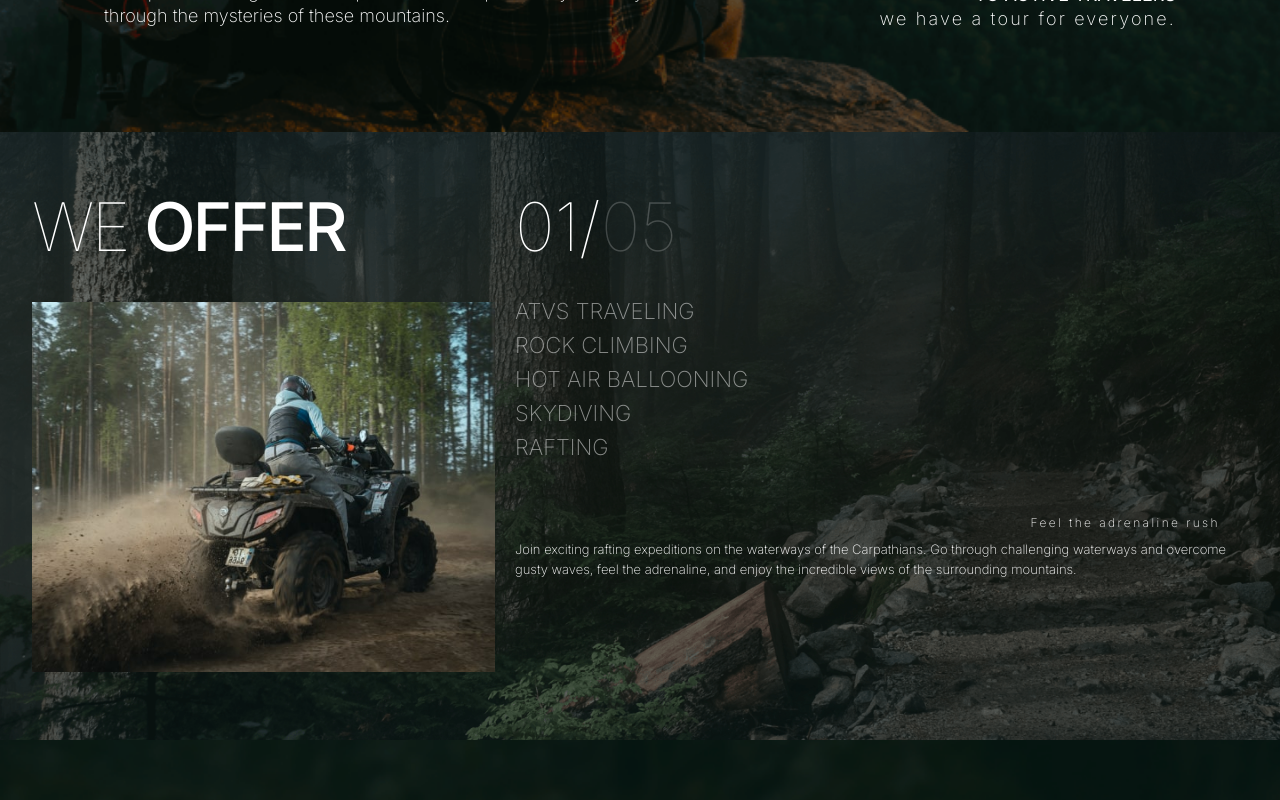
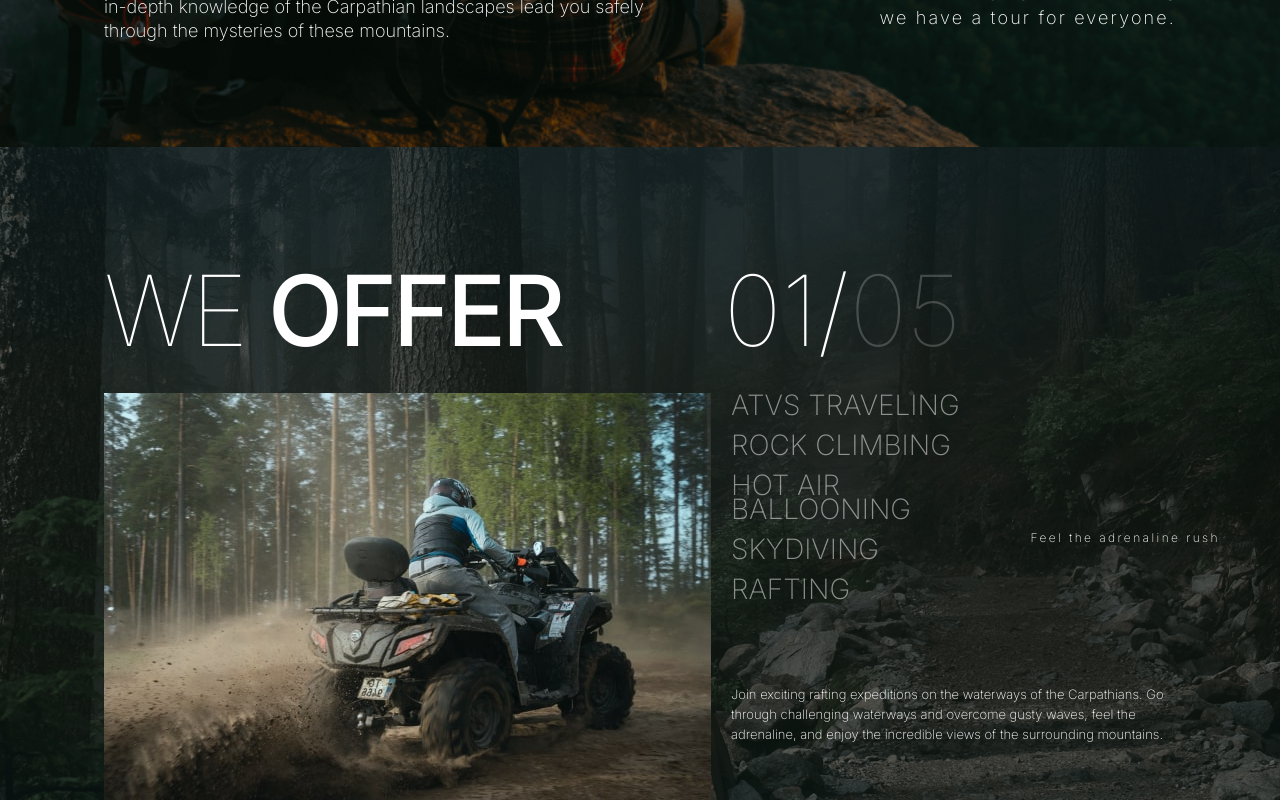
Before and after one commit to Olena-Rudnieva/next-js-carptravel, a Next.js app: page / in a window 1280 px wide. Shown: the part 1440-2240 px from the top of the page. Built offline with nearby package versions, Linux system fonts and the light colour scheme.

Commit message:
Fix styles

```diff
--- a/app/components/About.js
+++ b/app/components/About.js
@@ -2,7 +2,7 @@ export default function About() {
   return (
     <section
       id="About"
-      className="relative bg-aboutMobile bg-cover bg-right bg-middle md:bg-aboutTablet md:bg-center px-5 md:px-8 py-14 md:py-16 xl:p-[104px] text-white"
+      className="relative bg-aboutMobile bg-cover bg-right bg-middle md:bg-aboutTablet md:bg-center px-5 md:px-8 py-14 md:py-16 xl:px-[104px] xl:pt-[120px] xl:pb-[104px] text-white h-[873px] md:h-[697px] xl:h-[824px]"
     >
       <div className="md:flex md:gap-[76px] xl:gap-6">
         <h2 className="text-[40px] md:text-[67px] xl:text-[98px] font-thin leading-[56px] xl:leading-[77px] tracking-[-1.6px] md:tracking-[-2.68px] xl:tracking-[-3.92px] uppercase mb-2 md:mb-0">
--- a/app/components/Choose.js
+++ b/app/components/Choose.js
@@ -3,7 +3,7 @@ import ChooseUs from './ChooseUs';
 
 export default function Choose() {
   return (
-    <section>
+    <section className="md:h-[720px] xl:[818px]">
       <ChooseUs />
       <ChooseForm />
     </section>
--- a/app/components/ChooseForm.js
+++ b/app/components/ChooseForm.js
@@ -1,7 +1,7 @@
 export default function ChooseForm() {
   const wordWithApostrof = "Don't";
   return (
-    <div className="bg-chooseMobile bg-center bg-cover px-5 py-14 text-white">
+    <div className="bg-chooseMobile bg-center bg-cover px-5 py-14 text-white h-[826px] ">
       <div className="flex justify-end">
         <p className="text-sm font-extralight leading-5 w-[179px] mb-6">
           {wordWithApostrof} miss your opportunity! Fill out the form right now
--- a/app/components/ChooseUs.js
+++ b/app/components/ChooseUs.js
@@ -1,6 +1,6 @@
 export default function ChooseUs() {
   return (
-    <div className="bg-chooseMobile bg-center bg-cover px-5 py-14 text-white">
+    <div className="bg-chooseMobile bg-center bg-cover px-5 py-14 text-white h-[800px] ">
       <h2 className="text-[40px] font-thin leading-[56px] tracking-[-1.6px] uppercase mb-6">
         Choose <span className="font-medium">Us</span>
       </h2>
--- a/app/components/Contact.js
+++ b/app/components/Contact.js
@@ -4,7 +4,7 @@ export default function Contact() {
   return (
     <section
       id="Contacts"
-      className="px-5 py-14 bg-contact bg-center bg-cover text-white"
+      className="px-5 py-14 bg-contact bg-center bg-cover text-white h-[856px] md:h-[691px] xl:h-[762px]"
     >
       <h2 className="text-[40px] font-thin leading-[56px] tracking-[-1.6px] uppercase mb-9">
         Contact <span class="font-medium">US</span>
--- a/app/components/Gallery.js
+++ b/app/components/Gallery.js
@@ -5,7 +5,7 @@ import img3 from '../../public/gallery-2.png';
 
 export default function Gallery() {
   return (
-    <section className="px-5 py-14 bg-gallery bg-cover text-white">
+    <section className="px-5 py-14 bg-gallery bg-cover text-white h-[801px] md:h-[575px] xl:h-[788px]">
       <h2 className="text-[40px] font-thin leading-[56px] tracking-[-1.6px] uppercase mb-6">
         OUR <span className="font-medium">GALLERY</span>
       </h2>
--- a/app/components/Hero.js
+++ b/app/components/Hero.js
@@ -2,7 +2,7 @@ export default function Hero() {
   return (
     <div className="relative md:flex">
       <div>
-        <h2 className="absolute top-[20px] right-[-10px] xl:top-[40px] xl:right-0 flex flex-wrap justify-end w-[118px] md:w-[247px] xl:w-[306px] h-[52px] md:h-[88px] xl:h-[123px] text-4xl md:text-[67px] xl:text-[98px] font-thin tracking-[1.665px] md:tracking-[8.71px] xl:tracking-normal  text-white">
+        <h2 className="absolute top-0 right-0 xl:top-[40px] xl:right-0 flex flex-wrap justify-end w-[118px] md:w-[247px] xl:w-[306px] h-[52px] md:h-[88px] xl:h-[123px] text-4xl md:text-[67px] xl:text-[98px] font-thin tracking-[1.665px] md:tracking-[8.71px] xl:tracking-normal  text-white">
           <span className="font-medium text-white tracking-0">7</span>
           DAYS
           <span className="text-xs md:text-sm xl:text-[16px] font-light tracking-[9.48px] md:tracking-[24.9px] xl:tracking-[31.48px] uppercase text-white ">
@@ -10,7 +10,7 @@ export default function Hero() {
           </span>
         </h2>
 
-        <h1 className="text-[40px] md:text-[67px] xl:text-[98px] md:w-[426px] xl:w-[646px] md:h-[243px] xl:h-[357px] text-white font-thin leading-[56px] md:leading-[80px] xl:leading-[123px] tracking-[-1.6px] md:tracking-[-2.68px]  xl:tracking-[-3.92px] uppercase pt-28 md:pt-0 mb-6 md:mb-[58px] xl:mb-[148px]">
+        <h1 className="text-[40px] md:text-[67px] xl:text-[98px] md:w-[426px] xl:w-[646px]  md:h-[243px] xl:h-[357px] text-white font-thin leading-[56px] md:leading-[80px] xl:leading-[123px] tracking-[-1.6px] md:tracking-[-2.68px]  xl:tracking-[-3.92px] uppercase pt-[76px] md:pt-0 mb-6 md:mb-[58px] xl:mb-[148px]">
           <span className="font-medium">Uncover </span>Carpathian’s Secrets
         </h1>
         <p className=" text-white w-[157px] md:w-[263px] xl:w-full text-[10px] md:text-sm xl:text-base	font-extralight leading-4 mb-6 md:mb-0 md:tracking-[1.26px] xl:tracking-[1.44px]">
--- a/app/components/MainPage.js
+++ b/app/components/MainPage.js
@@ -3,7 +3,7 @@ import Hero from './Hero';
 
 export default function MainPage() {
   return (
-    <div className="px-5 md:px-8 xl:px-[104px] pt-9 md:pt-6 pb-[58px] md:pb-16 xl:pb-[104px] bg-main bg-cover bg-no-repeat md:bg-center xl:bg-mainDesktop">
+    <div className="px-5 md:px-8 xl:px-[104px] pt-9 md:pt-6 pb-[25px] md:pb-16 xl:pb-[104px] bg-main bg-cover bg-no-repeat md:bg-center xl:bg-mainDesktop h-[642px] md:h-[530px] lg:h-[763px]">
       <AppBar />
       <Hero />
     </div>
--- a/app/components/Offer.js
+++ b/app/components/Offer.js
@@ -2,12 +2,12 @@ import Image from 'next/image';
 import offerImg1 from '../../public/offer1-img.jpg';
 export default function Offer() {
   return (
-    <section className="relative bg-offer1 bg-cover bg-right text-white px-5 py-14 md:px-8 md:py-16>">
-      <div className="md:flex md:gap-[170px]">
-        <h2 className="text-[40px] md:text-[67px] font-thin leading-[56px] md:leading-[78px] tracking-[-1.6px] md:tracking-[-2.68px] uppercase mb-6 md:mb-9">
+    <section className="relative bg-offer1 bg-cover bg-right text-white px-5 py-14 md:px-8 md:py-16 xl:p-[104px] h-[851px] md:h-[621px] xl:h-[779px]">
+      <div className="md:flex md:gap-[170px] xl:gap-[162px]">
+        <h2 className="text-[40px] md:text-[67px] xl:text-[98px] font-thin leading-[56px] md:leading-[78px] xl:leading-[119px] tracking-[-1.6px] md:tracking-[-2.68px] xl:tracking-[-3.92px] uppercase mb-6 md:mb-9 xl:mb-[23px]">
           WE <span className="font-medium">OFFER</span>
         </h2>
-        <p className="text-[43px] md:text-[67px] md:leading-[78px] font-thin text-right">
+        <p className="text-[43px] md:text-[67px] md:leading-[78px] xl:leading-[119px] xl:text-[98px] font-thin text-right">
           01/<span className="text-white text-opacity-20">05</span>
         </p>
       </div>
@@ -15,14 +15,14 @@ export default function Offer() {
         <Image
           src={offerImg1}
           alt="Offer 1"
-          className="mb-3 md:w-[463px] md:h-[370px]"
+          className="mb-3 xl:mb-0 md:w-[463px] md:h-[370px] xl:w-[607px] xl:h-[429px]"
         />
 
         <div>
           <p className="text-xs font-extralight leading-6 tracking-[2.4px] text-right mb-6 md:absolute md:top-[379px] md:right-[60px]">
             Feel the adrenaline rush
           </p>
-          <ul className="text-xl md:text-[22px] font-extralight leading-[17px] md:leading-[18px] uppercase text-white text-opacity-50 mb-[83px]">
+          <ul className="text-xl md:text-[22px] xl:text-[28px] font-extralight leading-[17px] md:leading-[18px] xl:leading-[24px] uppercase text-white text-opacity-50 mb-[83px] md:max-w-[220px] xl:max-w-[250px]">
             <li className="mb-4">ATVs Traveling</li>
             <li className="mb-4">Rock climbing</li>
             <li className="mb-4">Hot air ballooning</li>
```
